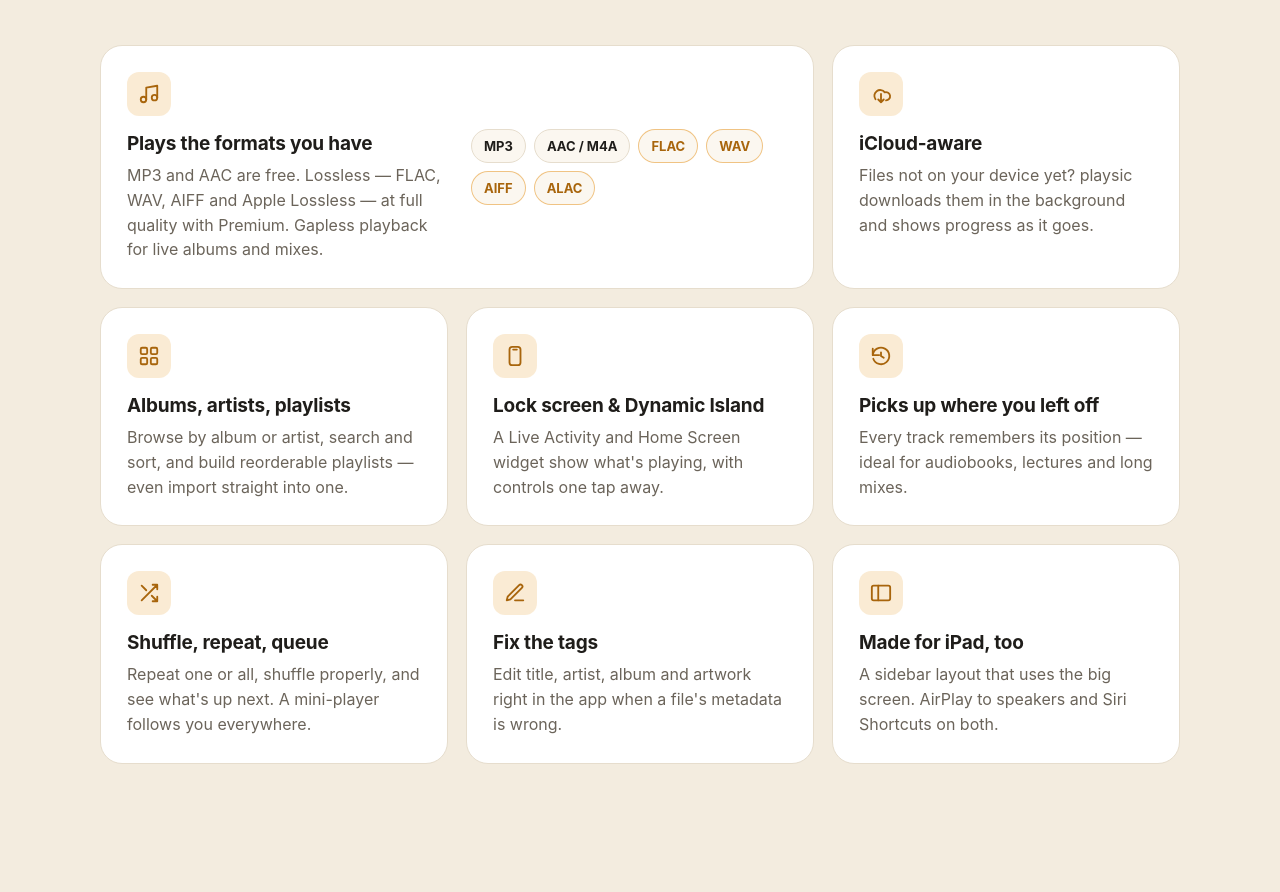
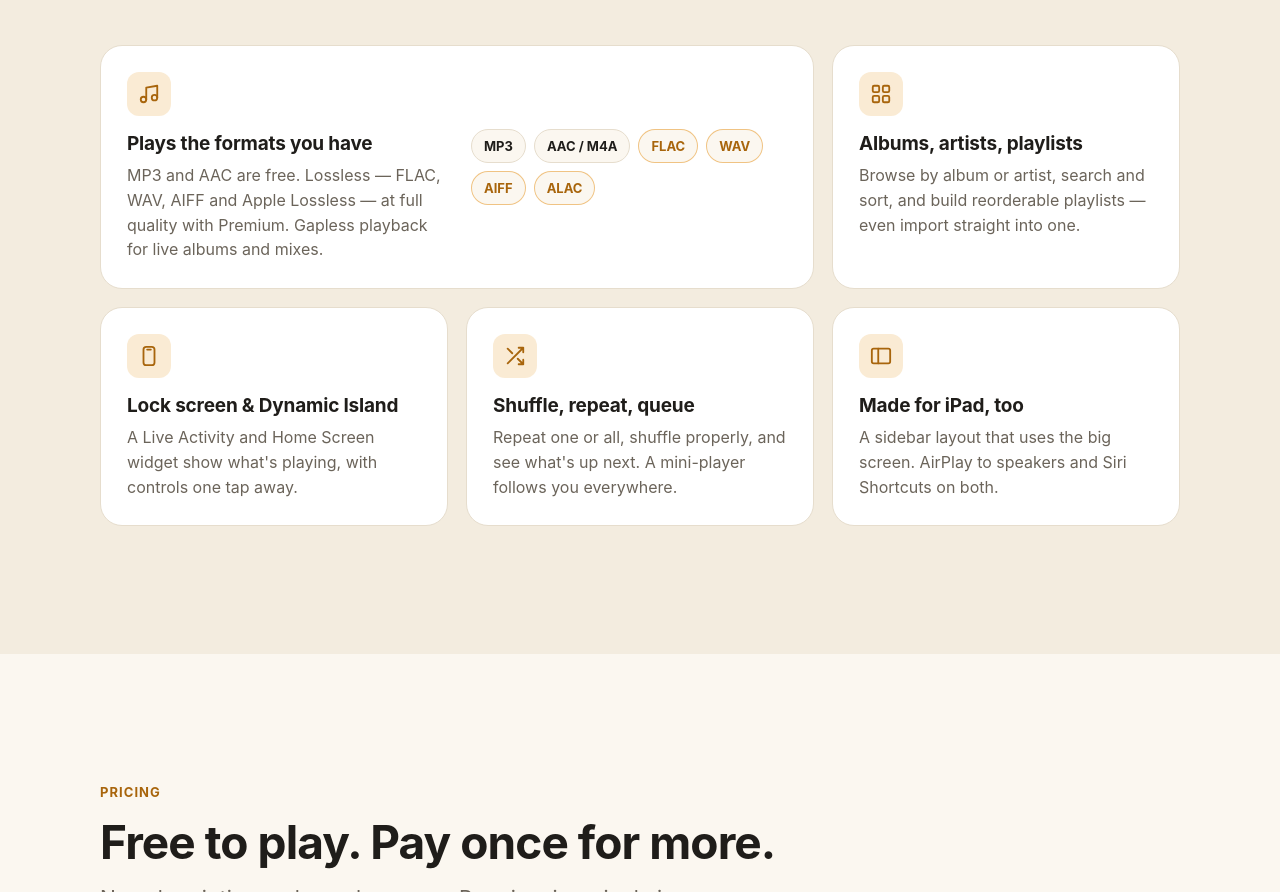
Before and after one commit to robdudley/playsic.app, a plain HTML site: page index.html in a window 1280 px wide. Shown: the part 1908-2800 px from the top of the page. Drawn offline with Linux system fonts and the light colour scheme.

Commit message:
Drop iCloud-aware, resume and tag-editing features; tweak hero line
Co-Authored-By: Claude Opus 5.5 <noreply@anthropic.com>

```diff
--- a/index.html
+++ b/index.html
@@ -302,7 +302,7 @@ footer a:hover { color: var(--text); }
     <div>
       <p class="eyebrow">Music player for iPhone &amp; iPad</p>
       <h1>Your music.<br><span class="hl">Your files.</span></h1>
-      <p class="lede">playsic plays the audio you already own — straight from iCloud Drive and the Files app. No accounts, no streaming, no ads. Just your library, beautifully played.</p>
+      <p class="lede">playsic plays the audio you already own — straight from iCloud Drive and the Files app. No accounts, no streaming, no ads. Just your library, perfectly played.</p>
       <div class="ctas">
         <!-- TODO: replace href with the App Store URL once the listing is live -->
         <a class="store-badge" href="#download">
@@ -392,11 +392,6 @@ footer a:hover { color: var(--text); }
         </div>
       </div>
       <div class="card">
-        <div class="ic"><svg viewBox="0 0 24 24"><path d="M17.5 19a4.5 4.5 0 1 0-1.4-8.8A6 6 0 1 0 6 17.7"/><path d="M12 12v9M9 18l3 3 3-3"/></svg></div>
-        <h3>iCloud-aware</h3>
-        <p>Files not on your device yet? playsic downloads them in the background and shows progress as it goes.</p>
-      </div>
-      <div class="card">
         <div class="ic"><svg viewBox="0 0 24 24"><rect x="3" y="3" width="7" height="7" rx="1.5"/><rect x="14" y="3" width="7" height="7" rx="1.5"/><rect x="3" y="14" width="7" height="7" rx="1.5"/><rect x="14" y="14" width="7" height="7" rx="1.5"/></svg></div>
         <h3>Albums, artists, playlists</h3>
         <p>Browse by album or artist, search and sort, and build reorderable playlists — even import straight into one.</p>
@@ -407,19 +402,9 @@ footer a:hover { color: var(--text); }
         <p>A Live Activity and Home Screen widget show what's playing, with controls one tap away.</p>
       </div>
       <div class="card">
-        <div class="ic"><svg viewBox="0 0 24 24"><path d="M12 8v4l3 2"/><path d="M3.05 11a9 9 0 1 1 .5 4"/><path d="M3 4v7h7"/></svg></div>
-        <h3>Picks up where you left off</h3>
-        <p>Every track remembers its position — ideal for audiobooks, lectures and long mixes.</p>
-      </div>
-      <div class="card">
         <div class="ic"><svg viewBox="0 0 24 24"><path d="M16 3h5v5M4 20 21 3M21 16v5h-5M15 15l6 6M4 4l5 5"/></svg></div>
         <h3>Shuffle, repeat, queue</h3>
         <p>Repeat one or all, shuffle properly, and see what's up next. A mini-player follows you everywhere.</p>
-      </div>
-      <div class="card">
-        <div class="ic"><svg viewBox="0 0 24 24"><path d="M12 20h9"/><path d="M16.5 3.5a2.1 2.1 0 0 1 3 3L7 19l-4 1 1-4z"/></svg></div>
-        <h3>Fix the tags</h3>
-        <p>Edit title, artist, album and artwork right in the app when a file's metadata is wrong.</p>
       </div>
       <div class="card">
         <div class="ic"><svg viewBox="0 0 24 24"><rect x="2" y="4" width="20" height="16" rx="2"/><path d="M9 4v16"/></svg></div>
@@ -447,7 +432,7 @@ footer a:hover { color: var(--text); }
           <li>MP3 &amp; AAC import and playback</li>
           <li>iCloud Drive &amp; folder import</li>
           <li>Albums, artists, playlists</li>
-          <li>Gapless playback, resume position</li>
+          <li>Gapless playback</li>
           <li>Live Activity &amp; Home Screen widget</li>
           <li>Restore from backup</li>
         </ul>
```
